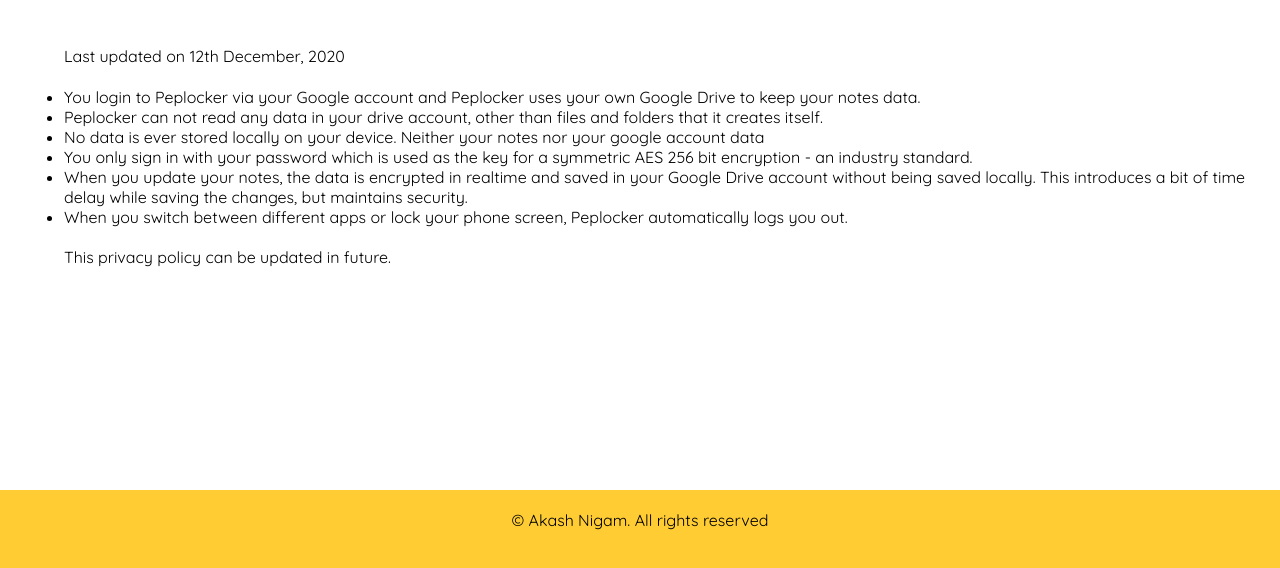
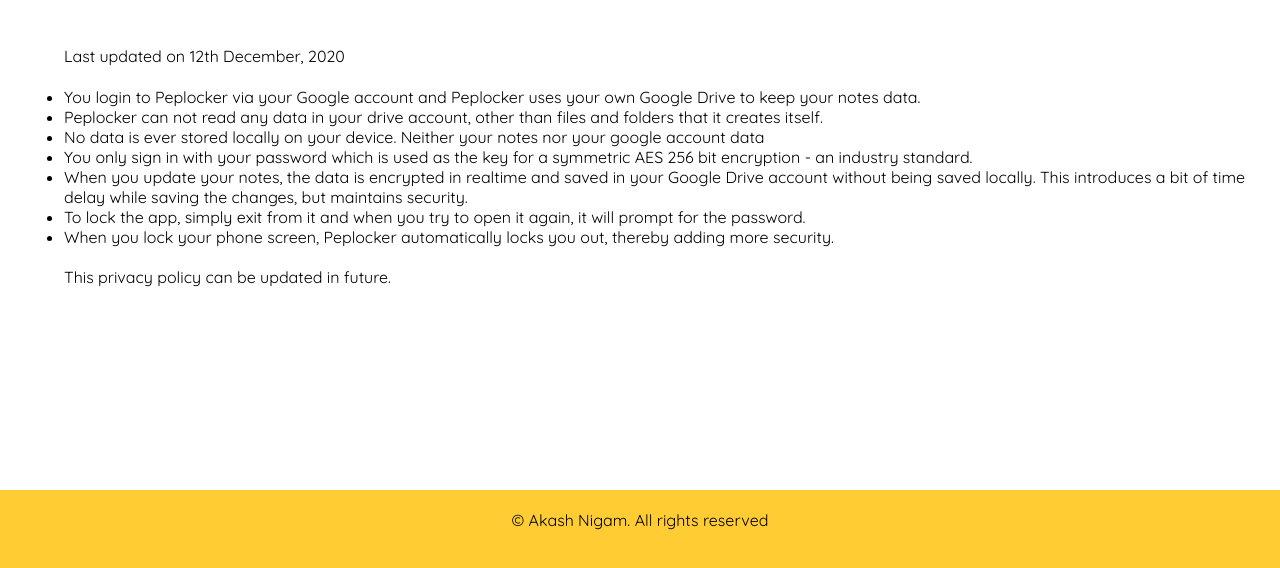
Before and after one commit to akashnigam010/peplocker-website, a plain HTML site: page privacy.html in a window 1280 px wide. Shown: the part 206-774 px from the top of the page. Drawn offline with Linux system fonts and the light colour scheme.

Commit message:
updated privacy

```diff
--- a/privacy.html
+++ b/privacy.html
@@ -40,7 +40,9 @@
               without being saved locally. This introduces a bit of time delay while saving the changes, but maintains
               security.
             </li>
-            <li>When you switch between different apps or lock your phone screen, Peplocker automatically logs you out.
+            <li>To lock the app, simply exit from it and when you try to open it again, it will prompt for the password.
+            </li>
+            <li>When you lock your phone screen, Peplocker automatically locks you out, thereby adding more security.
             </li>
           </ul>
           <p>This privacy policy can be updated in future.</p>
```
